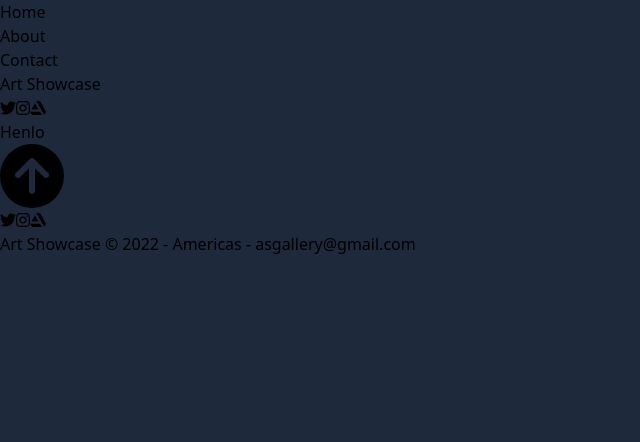
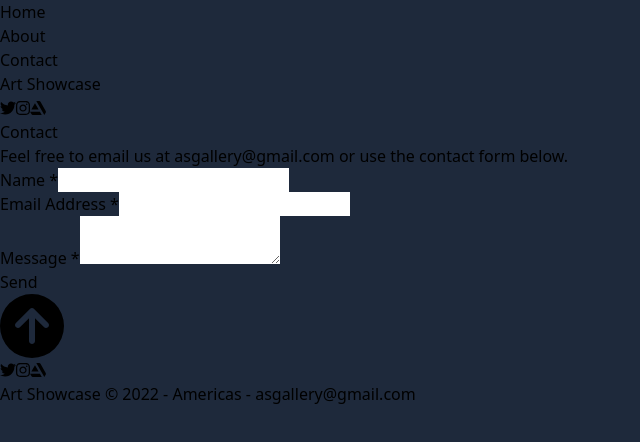
Before and after one commit to Zeroluffs/art-showcase, a Next.js app: page /contact in a window 1280 px wide. Shown: the top 442 px of the page, without its empty margins (0-640 px from the left). Built offline with nearby package versions, Linux system fonts and the light colour scheme.

Commit message:
contact component

```diff
--- a/Components/Contact/Contact.tsx
+++ b/Components/Contact/Contact.tsx
@@ -1,7 +1,50 @@
 export function ContactComponent() {
   return (
-    <div className="">
-      <h1>Henlo</h1>
+    <div className="flex flex-col items-center justify-center mt-28">
+      <p className="mb-4 text-lg text-gray-300">Contact</p>
+      <p className="mb-4 font-light text-gray-300">
+        Feel free to email us at asgallery@gmail.com or use the contact form
+        below.
+      </p>
+
+      <form className="flex flex-col">
+        <div>
+          <label htmlFor="name" className="text-base text-gray-300 ">
+            Name *
+          </label>
+          <input
+            required
+            className="block h-8 p-2 my-8 rounded-md w-72 bg-slate-300"
+            id="name"
+            type="text"
+          ></input>
+        </div>
+        <div>
+          <label htmlFor="name" className="text-base text-gray-300">
+            Email Address *
+          </label>
+          <input
+            required
+            className="block h-8 p-2 my-8 rounded-md w-72 bg-slate-300"
+            id="name"
+            type="email"
+          ></input>
+        </div>
+        <div>
+          <label htmlFor="name" className="text-base text-gray-300">
+            Message *
+          </label>
+          <textarea
+            required
+            className="block h-24 p-2 my-8 transition ease-in-out border border-gray-300 border-solid rounded-md bg-slate-300 w-80 focus:text-gray-700 focus:bg-slate-200 focus:border-slate-900 focus:outline-none"
+            id="name"
+          ></textarea>
+        </div>
+
+        <button className="w-20 h-8 mt-4 mr-64 text-sm transition-colors duration-200 transform rounded-md bg-slate-300 hover:bg-slate-400 focus:bg-slate-400">
+          Send
+        </button>
+      </form>
     </div>
   );
 }
```
